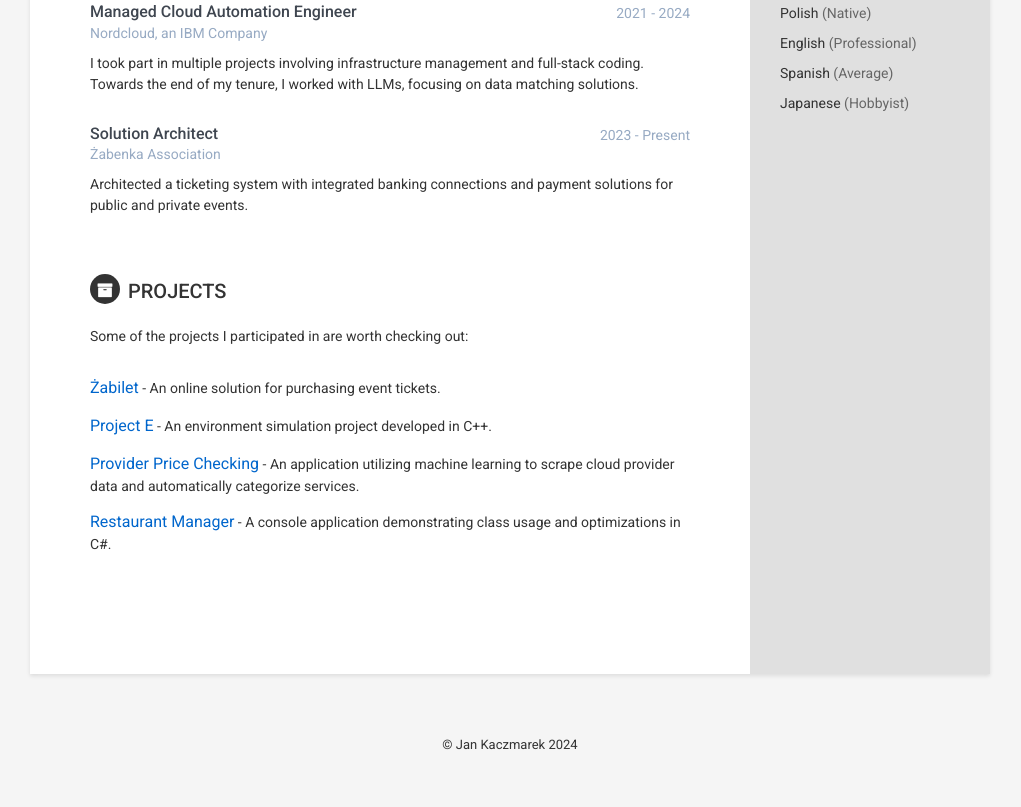
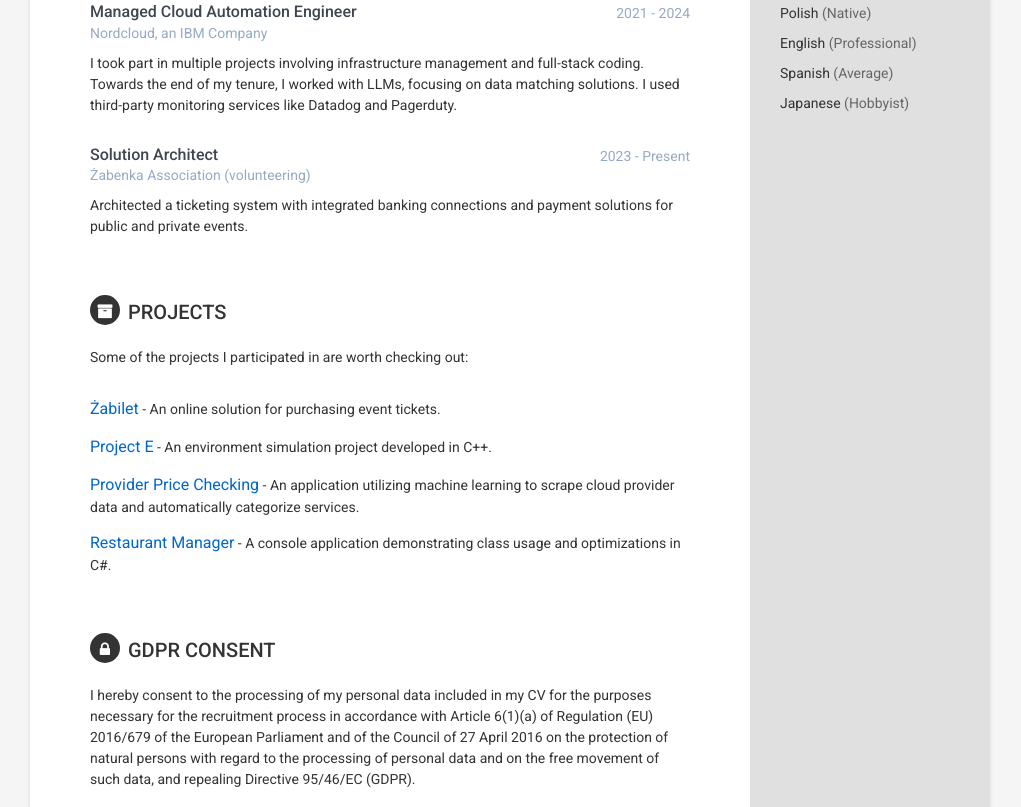
Before and after one commit to Nemryk/education, a plain HTML site: page index.html in a window 1280 px wide. Shown: the part 793-1600 px from the top of the page, without its empty margins (130-1151 px from the left). Drawn offline with nearby package versions, Linux system fonts and the light colour scheme.

Commit message:
Update index.html

```diff
--- a/index.html
+++ b/index.html
@@ -123,7 +123,7 @@
                         <div class="company">Nordcloud, an IBM Company</div>
                     </div>
                     <div class="details">
-                        <p>I took part in multiple projects involving infrastructure management and full-stack coding. Towards the end of my tenure, I worked with LLMs, focusing on data matching solutions.</p>
+                        <p>I took part in multiple projects involving infrastructure management and full-stack coding. Towards the end of my tenure, I worked with LLMs, focusing on data matching solutions. I used third-party monitoring services like Datadog and Pagerduty. </p>
                     </div>
                 </div>
                 <div class="item">
@@ -132,7 +132,7 @@
                             <h3 class="job-title">Solution Architect</h3>
                             <div class="time">2023 - Present</div>
                         </div>
-                        <div class="company">Żabenka Association</div>
+                        <div class="company">Żabenka Association (volunteering)</div>
                     </div>
                     <div class="details">
                         <p>Architected a ticketing system with integrated banking connections and payment solutions for public and private events.</p>
@@ -157,6 +157,12 @@
                     <span class="project-title"><a href="https://github.com/Nemryk/Object-C-hash-managable-system" target="_blank">Restaurant Manager</a></span> - <span class="project-tagline">A console application demonstrating class usage and optimizations in C#.</span>
                 </div>
             </section>
+            <section class="section gdpr-section">
+                <h2 class="section-title"><i class="fa fa-lock"></i>GDPR Consent</h2>
+                <div class="gdpr-consent">
+                    <p>I hereby consent to the processing of my personal data included in my CV for the purposes necessary for the recruitment process in accordance with Article 6(1)(a) of Regulation (EU) 2016/679 of the European Parliament and of the Council of 27 April 2016 on the protection of natural persons with regard to the processing of personal data and on the free movement of such data, and repealing Directive 95/46/EC (GDPR).</p>
+                </div>
+            </section>
         </div>
     </div>
     <footer class="footer">
```
